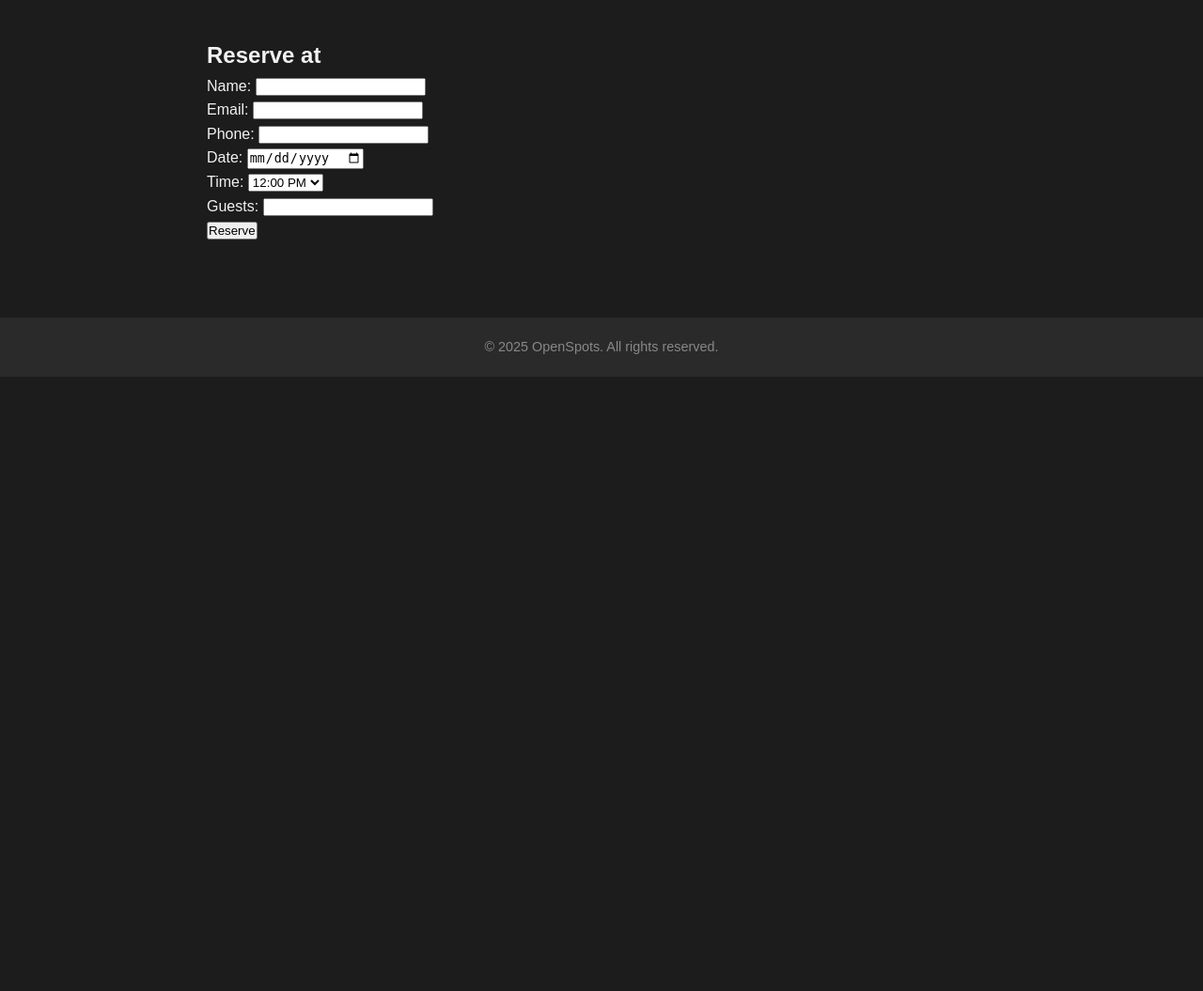
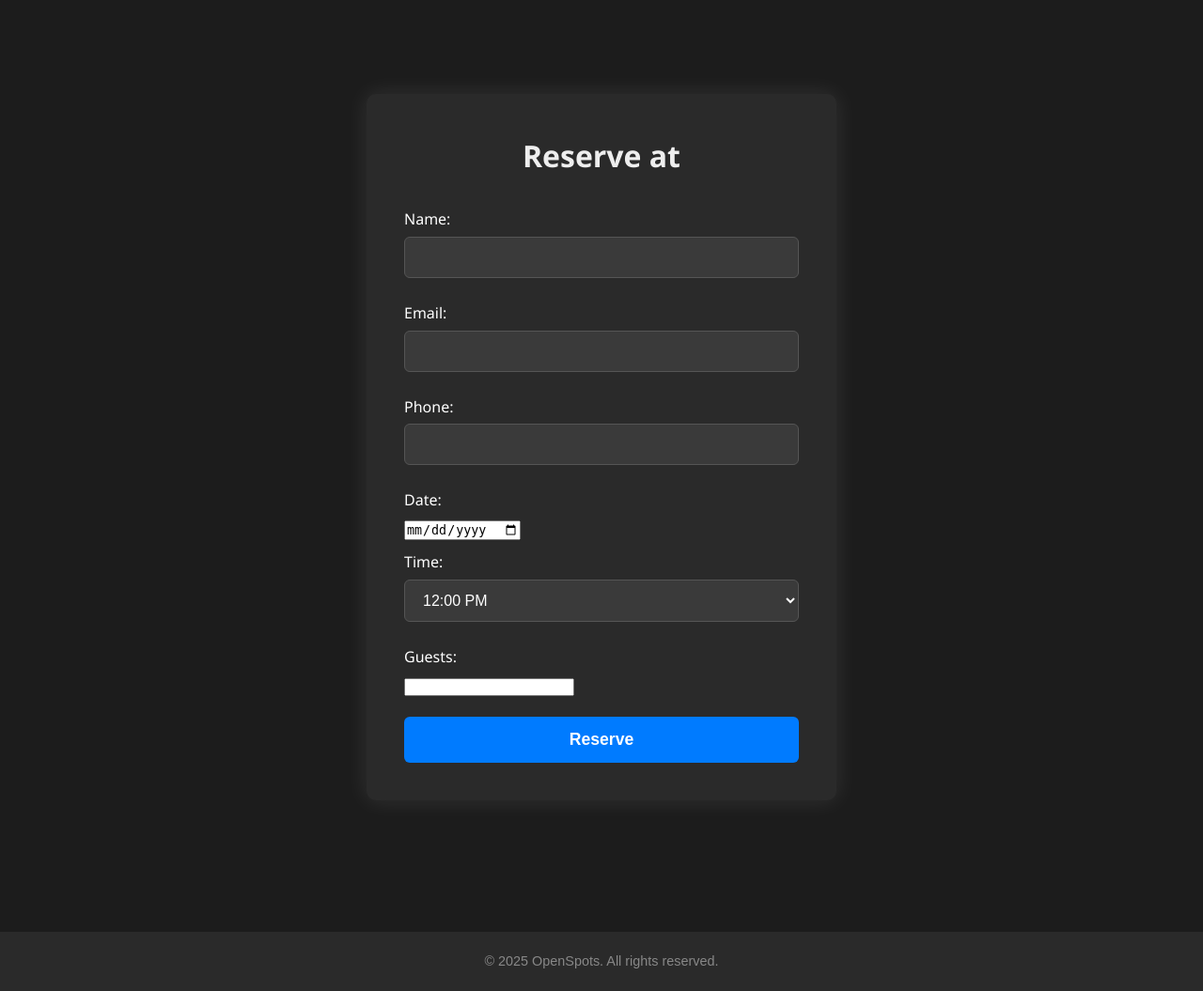
Before and after one commit to GiannisKarampinis/open_spots, a Django app: template venues/templates/venues/make_reservation.html in a window 1280 px wide. Shown: the part 81-1136 px from the top of the page at 94% size. Before the commit the page ends 482 px from the top, so only its background shows below. Run offline with Django 5.2, Linux system fonts and the light colour scheme; the template is opened without the code that fills it: values that come from a table or form of the project are taken from there, others are empty; parts of the project's set-up code (start-up, migrations or seed data) failed here and were passed over.

Commit message:
Update css for making a reservation

```diff
--- a/venues/static/venues/make_reservation.css
+++ b/venues/static/venues/make_reservation.css
@@ -1,101 +1,98 @@
-/* Container for reservation form */
-.reservation-container {
-    background-color: #2a2a2a; /* Match dark theme */
-    padding: 40px;
-    border-radius: 10px;
-    box-shadow: 0 0 25px rgba(255, 255, 255, 0.08);
-    max-width: 600px;
-    margin: 60px auto;
-    color: white;
-    font-family: 'Segoe UI', Tahoma, Geneva, Verdana, sans-serif;
+/* Container */
+.max-w-xl.mx-auto.mt-8.p-6.bg-white.rounded.shadow {
+    background-color: #2a2a2a;               /* Dark gray background */
+    padding: 40px;                           /* Padding inside container */
+    border-radius: 10px;                     /* Rounded corners */
+    box-shadow: 0 0 25px rgba(255,255,255,0.1); /* Soft white glow */
+    max-width: 500px;                        /* Max width */
+    margin: 60px auto;                       /* Center horizontally with vertical margin */
+    color: white;                           /* Text color */
+    font-family: 'Segoe UI', Tahoma, Geneva, Verdana, sans-serif; /* Font */
 }
 
 /* Heading */
-.reservation-container h2 {
-    text-align: center;
-    margin-bottom: 30px;
-    font-weight: 700;
-    font-size: 2rem;
-    color: #eee;
+.max-w-xl.mx-auto.mt-8.p-6.bg-white.rounded.shadow h2 {
+    text-align: center;                      /* Center heading */
+    margin-bottom: 30px;                     /* Space below heading */
+    font-weight: 700;                        /* Bold */
+    font-size: 2rem;                         /* Large font */
+    color: #eee;                            /* Light gray */
 }
 
-/* Input styles */
-.reservation-container input[type="text"],
-.reservation-container input[type="email"],
-.reservation-container input[type="number"],
-.reservation-container input[type="datetime-local"],
-.reservation-container select,
-.reservation-container textarea {
-    width: 100%;
-    padding: 12px 15px;
-    background-color: #3a3a3a;
-    border: 1px solid #555;
+/* Form labels */
+form label {
+    display: block;                         /* Full width */
+    margin: 10px 0 5px;                    /* Vertical spacing */
     color: white;
-    border-radius: 6px;
-    margin-bottom: 15px;
-    font-size: 1rem;
-    transition: border-color 0.3s ease, box-shadow 0.3s ease;
-    outline: none;
 }
 
-.reservation-container input:focus,
-.reservation-container select:focus,
-.reservation-container textarea:focus {
-    border-color: #007bff;
-    box-shadow: 0 0 6px #007bff;
+/* Form inputs */
+form input[type="text"],
+form input[type="email"],
+form input[type="password"],
+form select,
+form textarea {
+    width: 100%;                           /* Full width */
+    padding: 12px 15px;                    /* Padding */
+    background-color: #3a3a3a;             /* Dark background */
+    border: 1px solid #555;                /* Border */
+    color: white;                         /* Text color */
+    border-radius: 6px;                    /* Rounded corners */
+    margin-bottom: 15px;                   /* Space below */
+    font-size: 1rem;                       /* Font size */
+    transition: border-color 0.3s ease, box-shadow 0.3s ease; /* Smooth focus */
+    outline: none;                        /* Remove default outline */
+}
+
+/* Focus on inputs */
+form input[type="text"]:focus,
+form input[type="email"]:focus,
+form input[type="password"]:focus,
+form select:focus,
+form textarea:focus {
+    border-color: #007bff;                 /* Blue border */
+    box-shadow: 0 0 6px #007bff;           /* Blue glow */
 }
 
 /* Submit button */
-.reservation-container button[type="submit"] {
-    width: 100%;
-    padding: 14px;
-    background-color: #007bff;
-    color: white;
-    border-radius: 6px;
-    border: none;
-    cursor: pointer;
-    font-size: 1.1rem;
-    font-weight: 700;
-    transition: background-color 0.3s ease;
+form button {
+    width: 100%;                          /* Full width */
+    padding: 14px;                        /* Padding */
+    margin-top: 20px;                     /* Margin top */
+    background-color: #007bff;            /* Bootstrap blue */
+    color: white;                        /* Text color */
+    border-radius: 6px;                   /* Rounded corners */
+    border: none;                        /* No border */
+    cursor: pointer;                     /* Pointer on hover */
+    font-size: 1.1rem;                   /* Larger font */
+    font-weight: 700;                    /* Bold */
+    transition: background-color 0.3s ease; /* Smooth hover */
 }
 
-.reservation-container button[type="submit"]:hover {
-    background-color: #0056b3;
+form button:hover {
+    background-color: #0056b3;            /* Darker blue */
 }
 
-/* Error messages */
-.reservation-container ul.errorlist {
-    list-style: none;
-    padding: 0;
-    margin: -10px 0 10px;
-    color: #ff4d4f;
-    font-size: 0.95rem;
-    font-weight: 500;
-    animation: fadeIn 0.3s ease forwards;
+/* Error messages under fields */
+.errorlist {
+    list-style: none;                     /* Remove bullets */
+    padding: 0;                          /* Remove padding */
+    margin: -10px 0 10px;                /* Vertical spacing */
+    color: #ff4d4f;                     /* Red */
+    font-size: 0.95rem;                   /* Slightly smaller */
+    font-weight: 500;                    /* Medium */
+    animation: fadeIn 0.3s ease forwards; /* Fade in */
 }
 
 /* Input error styling */
-.reservation-container input[aria-invalid="true"],
-.reservation-container select[aria-invalid="true"],
-.reservation-container textarea[aria-invalid="true"] {
-    border-color: #ff4d4f !important;
-    box-shadow: 0 0 6px #ff4d4f;
+input[aria-invalid="true"],
+select[aria-invalid="true"],
+textarea[aria-invalid="true"] {
+    border-color: #ff4d4f !important;    /* Red border */
+    box-shadow: 0 0 6px #ff4d4f;          /* Red glow */
 }
 
-/* Back link (if restored) */
-.reservation-container a {
-    color: #aaa;
-    text-decoration: none;
-    display: block;
-    text-align: center;
-    margin-top: 20px;
-}
-
-.reservation-container a:hover {
-    color: #fff;
-}
-
-/* Fade-in animation */
+/* Fade in animation */
 @keyframes fadeIn {
     from { opacity: 0; }
     to { opacity: 1; }
```
